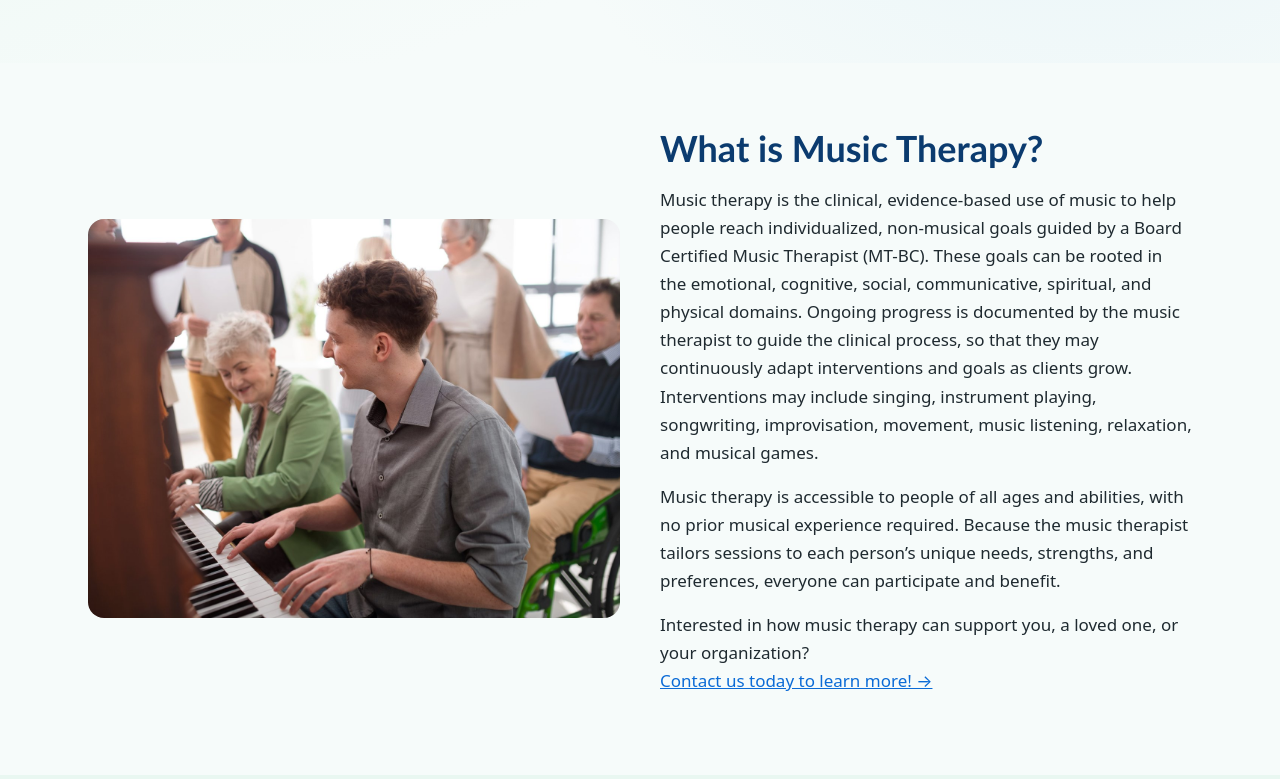
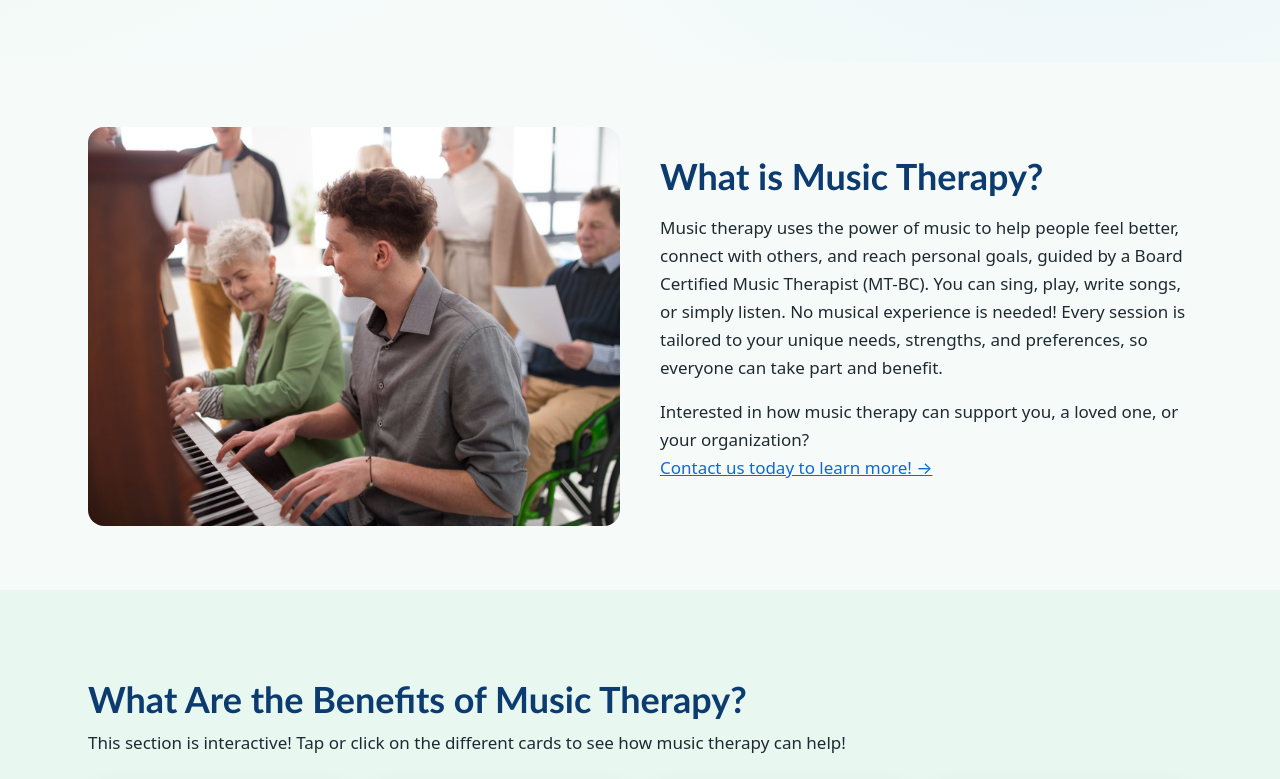
Before and after one commit to jbarber13/palladia, a SvelteKit app: page / in a window 1280 px wide. Shown: the part 618-1397 px from the top of the page. Built offline with nearby package versions, Linux system fonts and the light colour scheme.

Commit message:
Replace home page "What is Music Therapy?" text with shorter version

```diff
--- a/src/routes/+page.svelte
+++ b/src/routes/+page.svelte
@@ -152,18 +152,11 @@
 			<h2>What is Music Therapy?</h2>
 			<!-- TODO: client to review the draft intro copy -->
 			<p>
-				Music therapy is the clinical, evidence-based use of music to help people reach
-				individualized, non-musical goals guided by a Board Certified Music Therapist (MT-BC). These
-				goals can be rooted in the emotional, cognitive, social, communicative, spiritual, and
-				physical domains. Ongoing progress is documented by the music therapist to guide the
-				clinical process, so that they may continuously adapt interventions and goals as clients
-				grow. Interventions may include singing, instrument playing, songwriting, improvisation,
-				movement, music listening, relaxation, and musical games.
-			</p>
-			<p>
-				Music therapy is accessible to people of all ages and abilities, with no prior musical
-				experience required. Because the music therapist tailors sessions to each person’s unique
-				needs, strengths, and preferences, everyone can participate and benefit.
+				Music therapy uses the power of music to help people feel better, connect with others, and
+				reach personal goals, guided by a Board Certified Music Therapist (MT-BC). You can sing,
+				play, write songs, or simply listen. No musical experience is needed! Every session is
+				tailored to your unique needs, strengths, and preferences, so everyone can take part and
+				benefit.
 			</p>
 			<p>
 				Interested in how music therapy can support you, a loved one, or your organization?<br />
```
